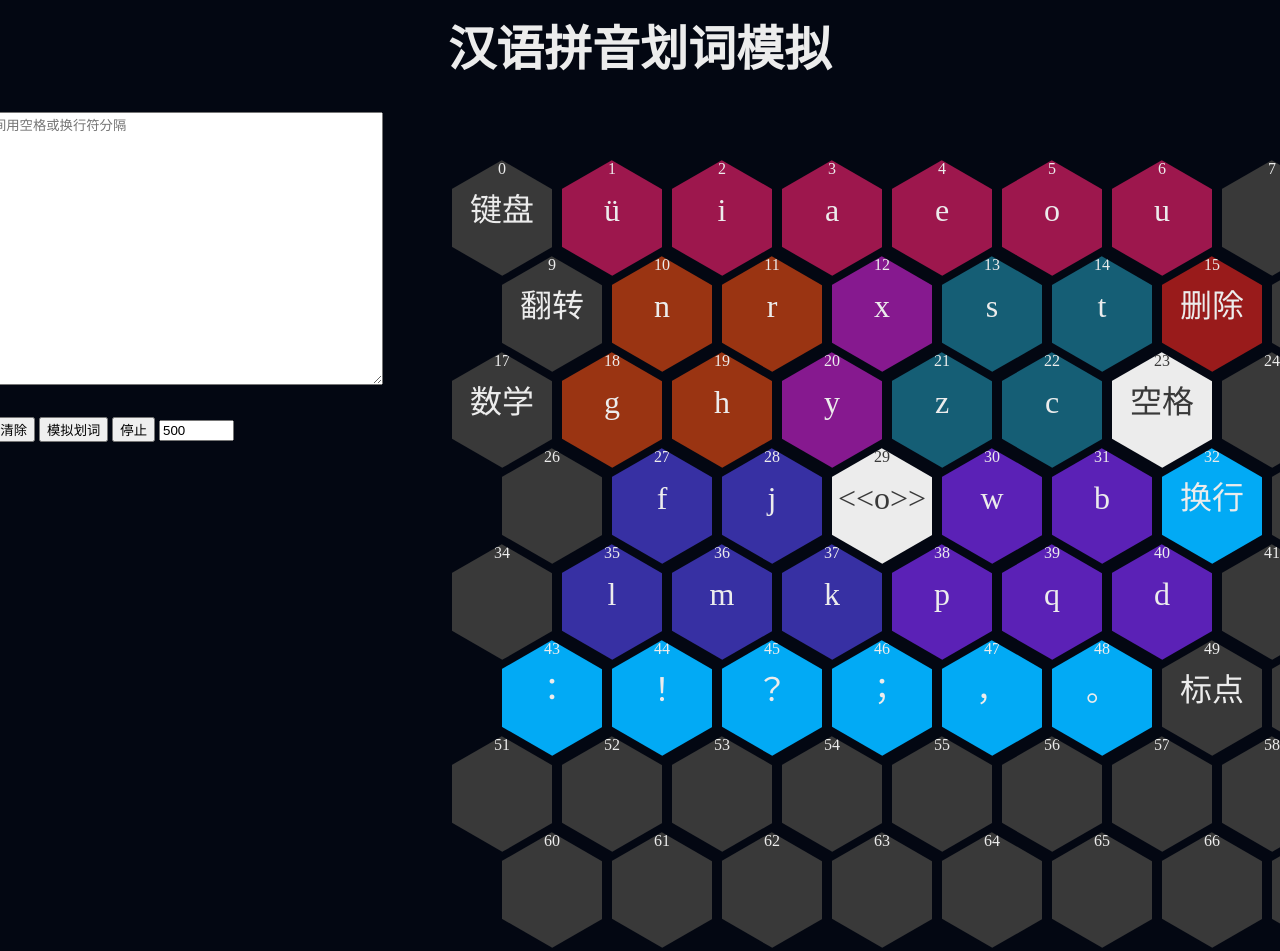
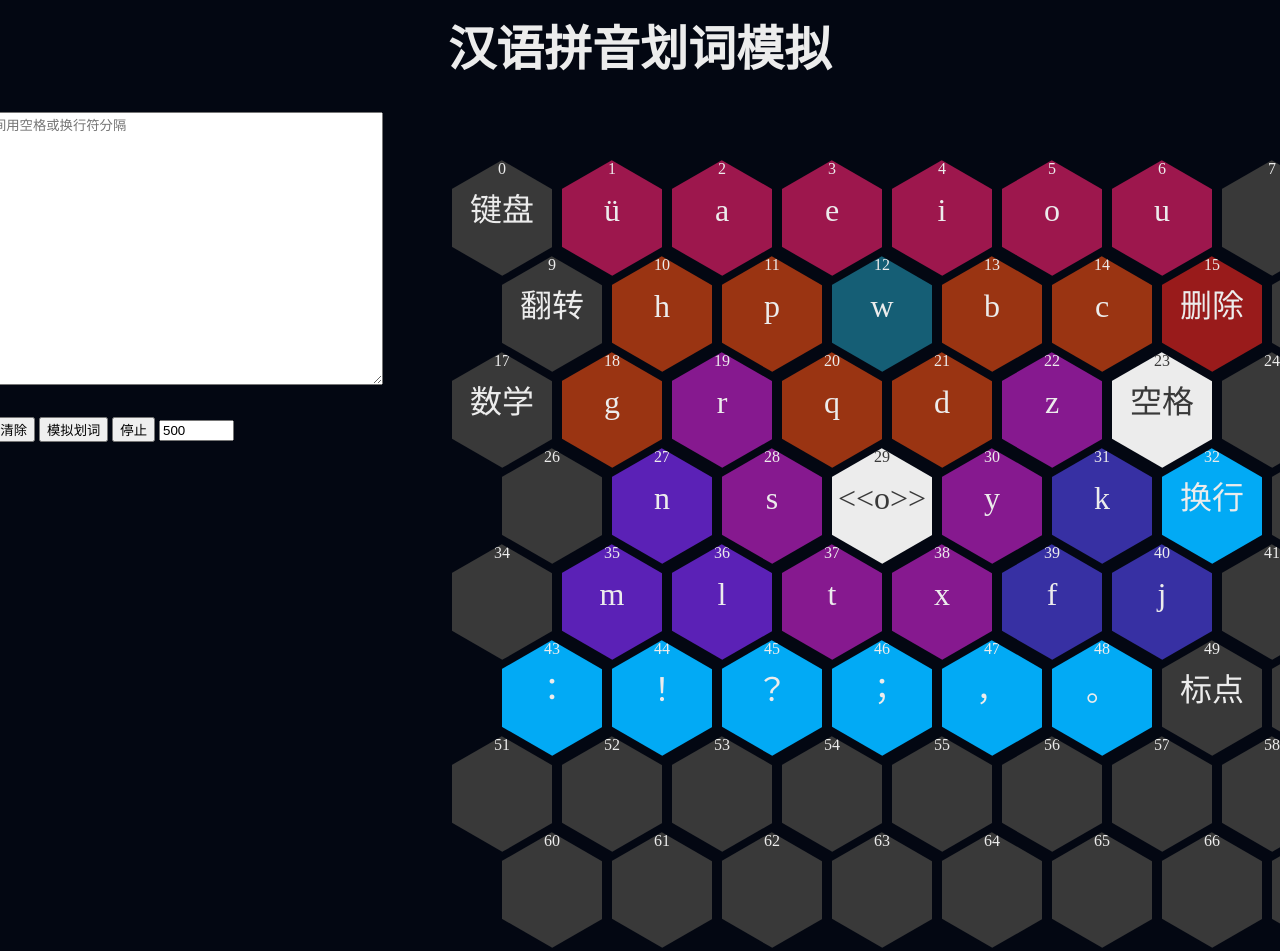
Before and after one commit to crazydan-studio/kuaizi-ime, a plain HTML site: page analyze/simulate.html in a window 1280 px wide. Shown: the top 951 px of the page. Drawn offline with Linux system fonts and the light colour scheme.

Commit message:
调整拼音键盘按键布局

```diff
--- a/analyze/simulate.css
+++ b/analyze/simulate.css
@@ -173,40 +173,38 @@ body {
   background-color: rgb(157, 23, 77);
 }
 
-
-.key[name="q"] .hex-inner,
-.key[name="b"] .hex-inner,
-.key[name="p"] .hex-inner,
-.key[name="d"] .hex-inner,
-.key[name="w"] .hex-inner {
+.key[name="l"] .hex-inner,
+.key[name="m"] .hex-inner,
+.key[name="n"] .hex-inner {
   background-color: rgb(91, 33, 182);
 }
 
-.key[name="c"] .hex-inner,
-.key[name="s"] .hex-inner,
-.key[name="z"] .hex-inner,
-.key[name="t"] .hex-inner {
+.key[name="w"] .hex-inner {
   background-color: rgb(21, 94, 117);
 }
 
 .key[name="h"] .hex-inner,
-.key[name="r"] .hex-inner,
+.key[name="q"] .hex-inner,
+.key[name="p"] .hex-inner,
 .key[name="g"] .hex-inner,
-.key[name="n"] .hex-inner {
+.key[name="c"] .hex-inner,
+.key[name="b"] .hex-inner,
+.key[name="d"] .hex-inner {
   background-color: rgb(154, 52, 18);
 }
 
-
 .key[name="y"] .hex-inner,
-.key[name="x"] .hex-inner {
+.key[name="z"] .hex-inner,
+.key[name="x"] .hex-inner,
+.key[name="r"] .hex-inner,
+.key[name="s"] .hex-inner,
+.key[name="t"] .hex-inner {
   background-color: rgb(134, 25, 143);
 }
 
 .key[name="j"] .hex-inner,
-.key[name="l"] .hex-inner,
-.key[name="m"] .hex-inner,
-.key[name="k"] .hex-inner,
-.key[name="f"] .hex-inner {
+.key[name="f"] .hex-inner,
+.key[name="k"] .hex-inner {
   background-color: rgb(55, 48, 163);
 }
 
--- a/analyze/simulate.js
+++ b/analyze/simulate.js
@@ -14,39 +14,39 @@ const hexWidth = 100;
 const hexSpacing = 5;
 const hexOuterWidth = hexWidth + 2 * hexSpacing;
 const keyMapping = {
-  10: 'n',
-  30: 'w',
-  12: 'x',
-  19: 'h',
-  20: 'y',
+  10: 'h',
+  30: 'y',
+  12: 'w',
+  19: 'r',
+  20: 'q',
   23: '空格',
   18: 'g',
-  22: 'c',
-  13: 's',
-  21: 'z',
+  22: 'z',
+  13: 'b',
+  21: 'd',
   15: '删除',
   9: '翻转',
   0: '键盘',
-  2: 'i',
-  3: 'a',
-  4: 'e',
+  2: 'a',
+  3: 'e',
+  4: 'i',
   5: 'o',
   6: 'u',
-  35: 'l',
-  36: 'm',
+  35: 'm',
+  36: 'l',
   29: '<&lt;o&gt;>',
-  40: 'd',
-  31: 'b',
+  40: 'j',
+  31: 'k',
   32: '换行',
-  37: 'k',
-  27: 'f',
-  14: 't',
-  38: 'p',
+  37: 't',
+  27: 'n',
+  14: 'c',
+  38: 'x',
   17: '数学',
   1: 'ü',
-  39: 'q',
-  11: 'r',
-  28: 'j',
+  39: 'f',
+  11: 'p',
+  28: 's',
   43: '：',
   44: '！',
   45: '？',
```
